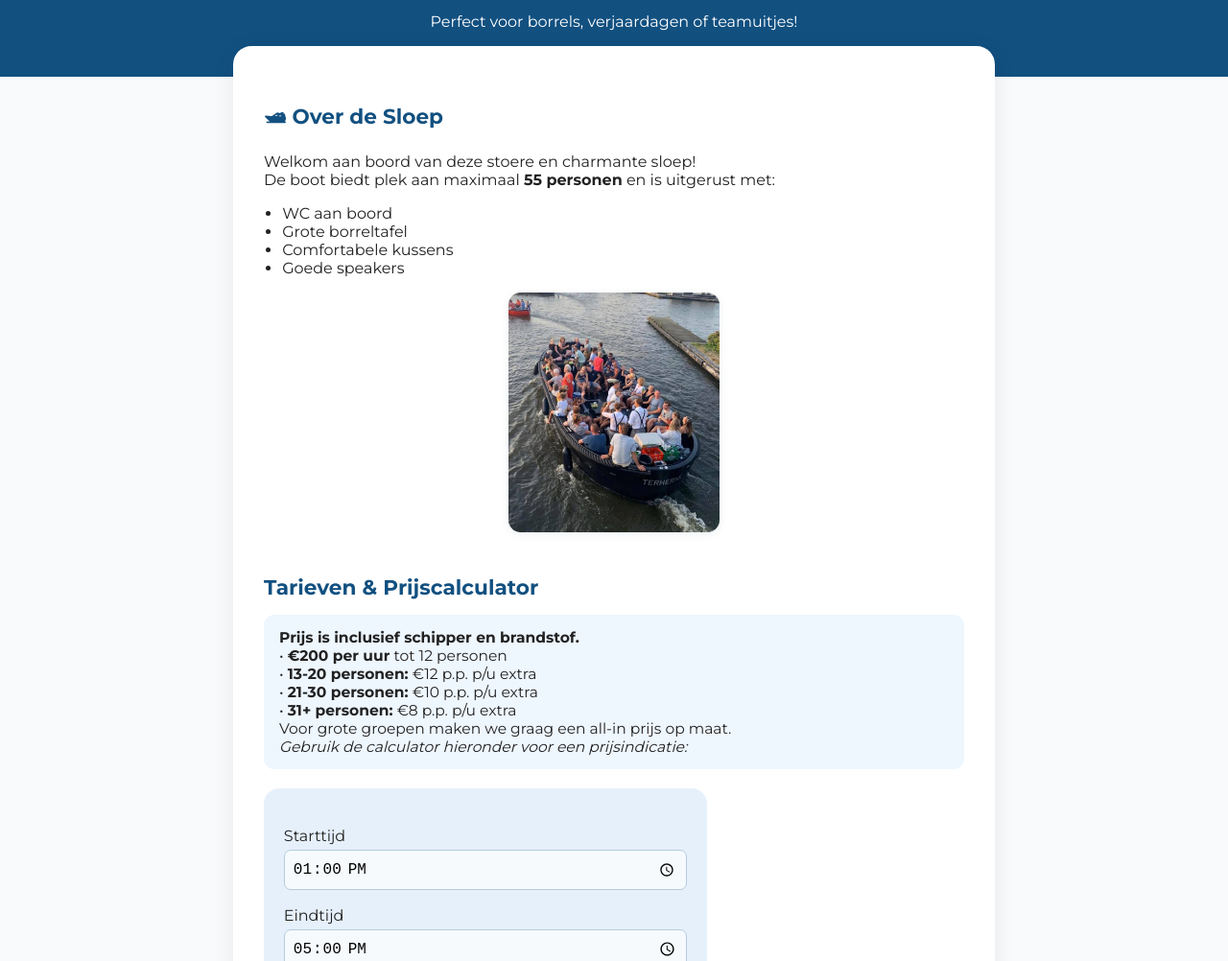
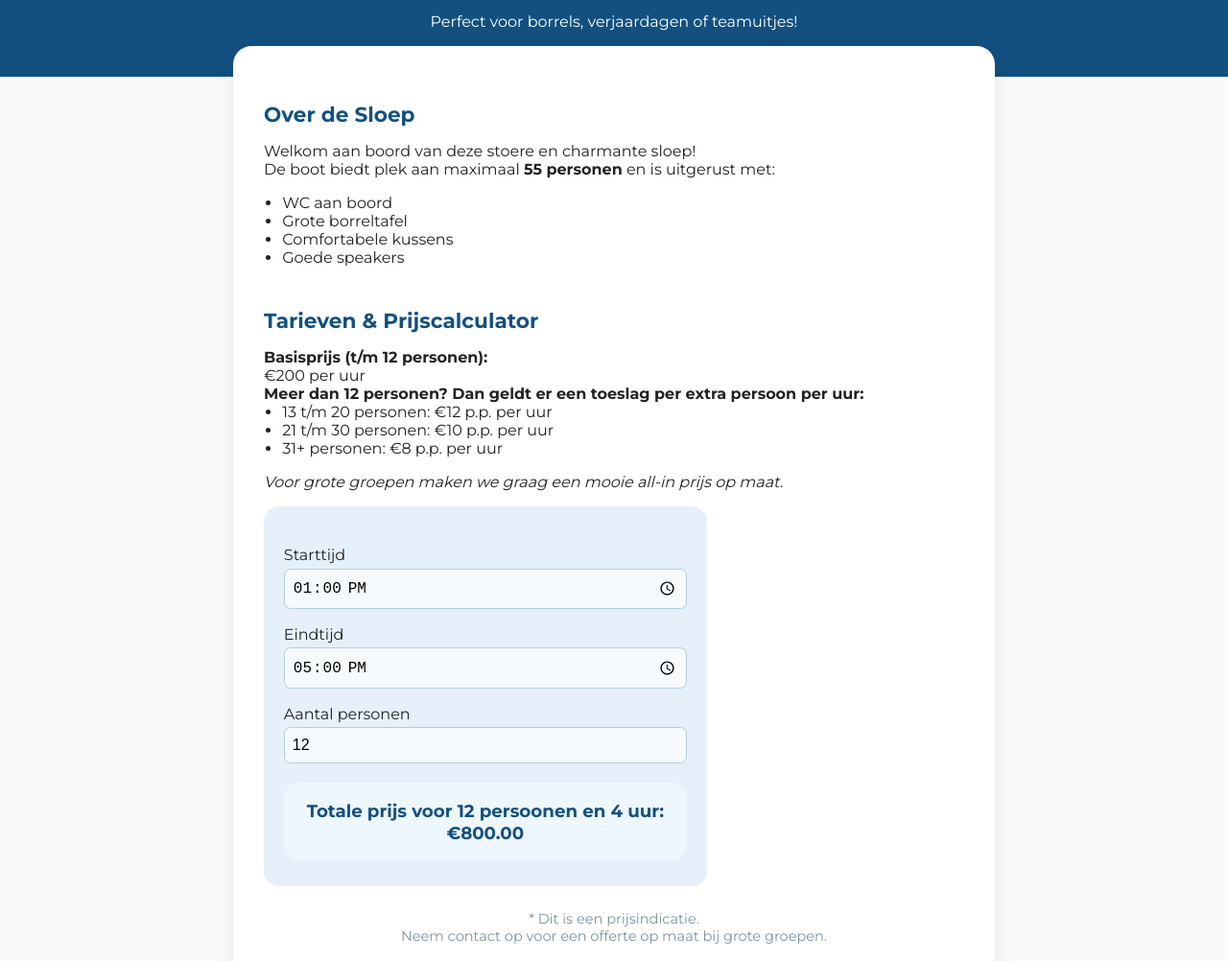
Before and after one commit to matthijshart/ProjectBoot, a plain HTML site: page index.html in a window 1280 px wide. Shown: the part 334-1336 px from the top of the page at 96% size. Drawn offline with Linux system fonts and the light colour scheme.

Commit message:
Update index.html

```diff
--- a/index.html
+++ b/index.html
@@ -152,7 +152,7 @@
   </header>
   <main>
     <section>
-      <h2>🛥 Over de Sloep</h2>
+      <h2> Over de Sloep</h2>
       <p>Welkom aan boord van deze stoere en charmante sloep!<br>
       De boot biedt plek aan maximaal <strong>55 personen</strong> en is uitgerust met:</p>
       <ul>
@@ -161,20 +161,24 @@
         <li>Comfortabele kussens</li>
         <li>Goede speakers</li>
       </ul>
-      <div class="images">
-        <img src="IMG_3266.JPG" alt="Binnenkant van de sloep">
+
       </div>
     </section>
     <section>
       <h2> Tarieven & Prijscalculator</h2>
-      <div class="explain">
-        <b>Prijs is inclusief schipper en brandstof.</b><br>
-        &bull; <b>€200 per uur</b> tot 12 personen<br>
-        &bull; <b>13-20 personen:</b> €12 p.p. p/u extra<br>
-        &bull; <b>21-30 personen:</b> €10 p.p. p/u extra<br>
-        &bull; <b>31+ personen:</b> €8 p.p. p/u extra<br>
-        Voor grote groepen maken we graag een all-in prijs op maat.<br>
-        <i>Gebruik de calculator hieronder voor een prijsindicatie:</i>
+      <div class="prijzen">
+  <strong>Basisprijs (t/m 12 personen):</strong><br>
+  €200 per uur
+</div>
+<div class="prijzen">
+  <strong>Meer dan 12 personen? Dan geldt er een toeslag per extra persoon per uur:</strong>
+  <ul>
+    <li>13 t/m 20 personen: €12 p.p. per uur</li>
+    <li>21 t/m 30 personen: €10 p.p. per uur</li>
+    <li>31+ personen: €8 p.p. per uur</li>
+  </ul>
+</div>
+<p><em>Voor grote groepen maken we graag een mooie all-in prijs op maat.</em></p></i>
       </div>
       <div class="calculator-block">
         <form id="calcForm" autocomplete="off">
```
